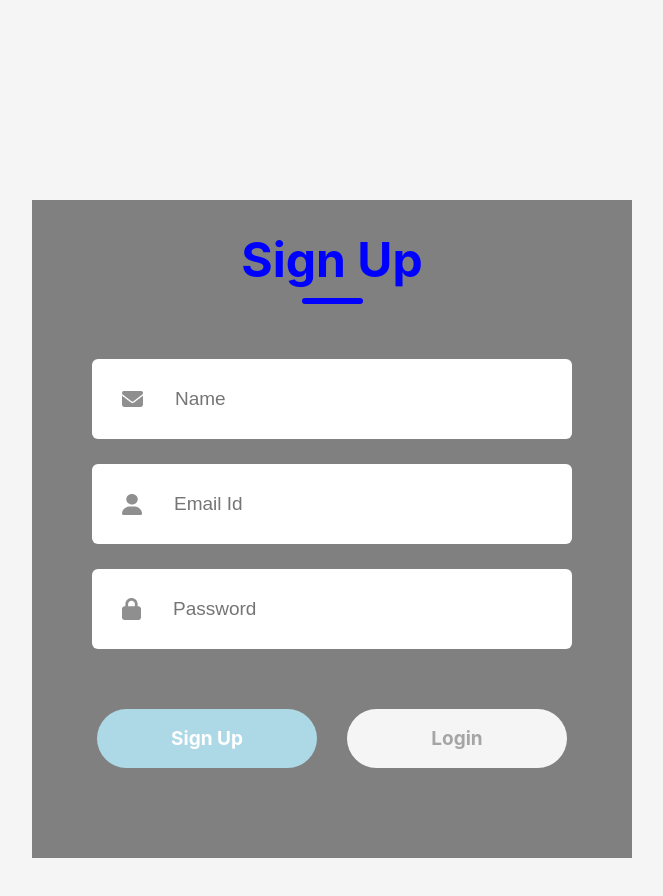
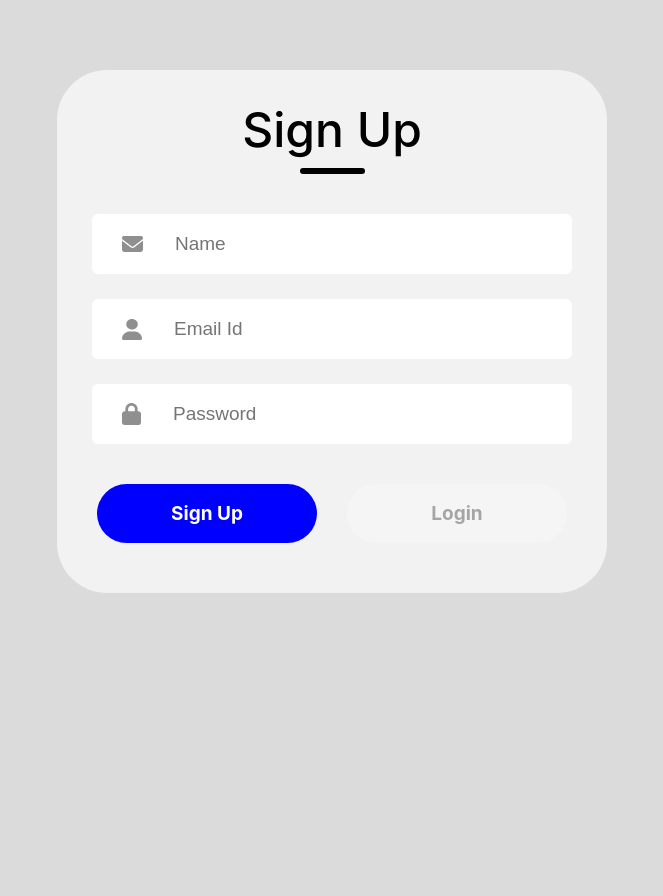
Before and after one commit to Sandesh-Ghimire/TeamTech, a React (Create React App) app in the folder frontend/: page / in a window 1280 px wide. Shown: the top 896 px of the page, without its empty margins (308-971 px from the left). After the commit the page ends 870 px from the top, so only its background shows below. Built offline with nearby package versions, Linux system fonts and the light colour scheme.

Commit message:
signup and login page complete, need to add more css on it.

```diff
--- a/frontend/src/Components/LoginReg/LoginReg.css
+++ b/frontend/src/Components/LoginReg/LoginReg.css
@@ -1,12 +1,16 @@
 .container
 {
+
     display: flex;
     flex-direction: column;
     margin: auto;
-    margin-top: 200px;
-    background: grey;
-    padding-bottom: 30px;
-    width: 600px;
+    margin-top: 70px;
+    /* margin-bottom: 0px; */
+    background: #f2f2f2;
+    padding-bottom: 10px;
+    width: 550px;
+    border: 2px;
+    border-radius: 50px;
 }
 
 .header
@@ -22,23 +26,23 @@
 
 .text
 {
-    color:blue ;
+    color:black ;
     font-size: 48px;
-    font-weight: 700;
+    font-weight: 500;
 
 }
 
 .underline
 {
-    width: 61px;
+    width: 65px;
     height:6px;
-    background: blue;
+    background: black;
     border-radius: 9px;
 
 }
 .inputs
 {
-    margin-top: 55px;
+    margin-top: 40px;
     display: flex;
     flex-direction: column;
     gap:25px;
@@ -52,7 +56,7 @@
     align-items: center;
     margin: auto;
     width: 480px;
-    height: 80px;
+    height: 60px;
     background: white;
     border-radius: 6px;
 }
@@ -66,7 +70,7 @@
 .input input
 {
     height: 50px;
-    width: 400px;
+    width: 300px;
     background:transparent;
     border: none;
     outline: none;
@@ -78,15 +82,15 @@
 .forgot-password
 {
     padding-left: 62px;
-    margin-top: 27px;
-    color: grey;
+    margin-top: 20px;
+    color: black;
     font-size: 18px;
 }
 
 
 .forgot-password
 {
-    color: lightblue;
+    color: green;
     cursor: pointer;
 
 
@@ -97,7 +101,7 @@
 {
     display: flex;
     gap:30px;
-    margin: 60px auto;
+    margin: 40px auto;
 }
 
 .submit
@@ -108,7 +112,7 @@
     width: 220px;
     height: 59px;
     color:white;
-    background:lightblue;
+    background:blue;
     border-radius: 50px;
     font-size: 19px;
     font-weight: 700;
--- a/frontend/src/index.css
+++ b/frontend/src/index.css
@@ -1,12 +1,14 @@
 body {
   margin: 0;
+
   font-family: -apple-system, BlinkMacSystemFont, 'Segoe UI', 'Roboto', 'Oxygen',
     'Ubuntu', 'Cantarell', 'Fira Sans', 'Droid Sans', 'Helvetica Neue',
     sans-serif;
   -webkit-font-smoothing: antialiased;
   -moz-osx-font-smoothing: grayscale;
   height: 100vh;
-  background: whitesmoke;
+  /* background: #f2f2f2; */
+  background:#dbdbdb;
 }
 
 code {
```
Also changed, not shown: frontend/src/Components/Assets/backcar.jpg (added).
